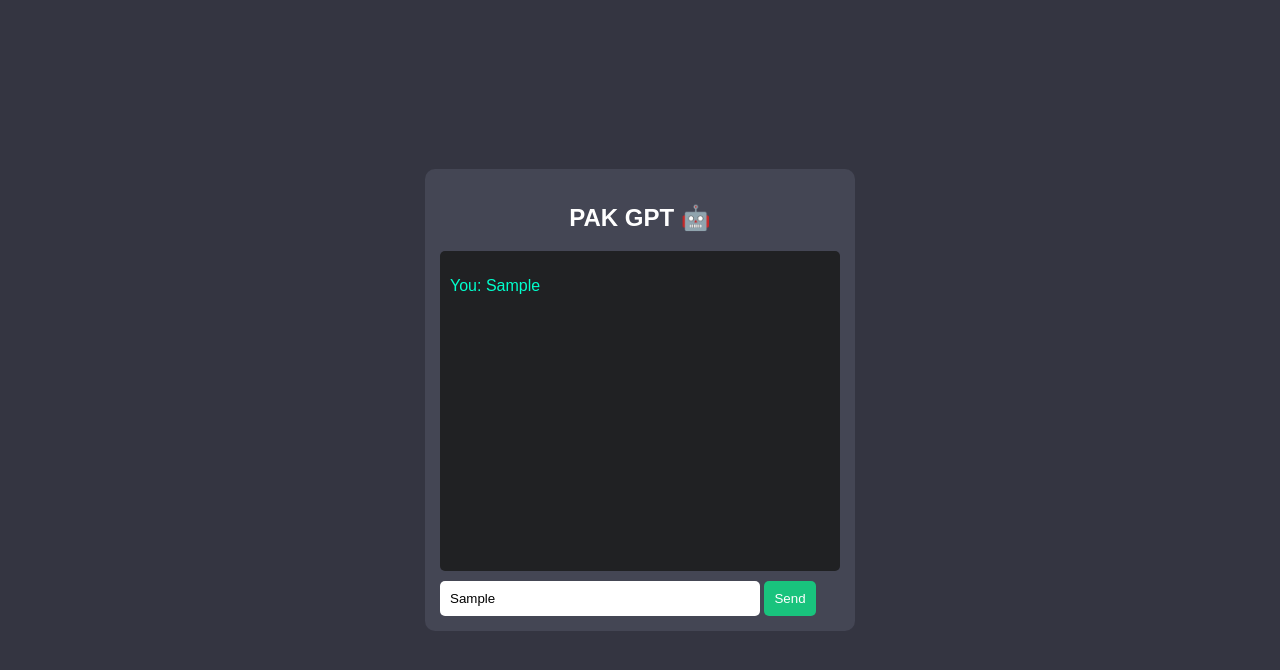
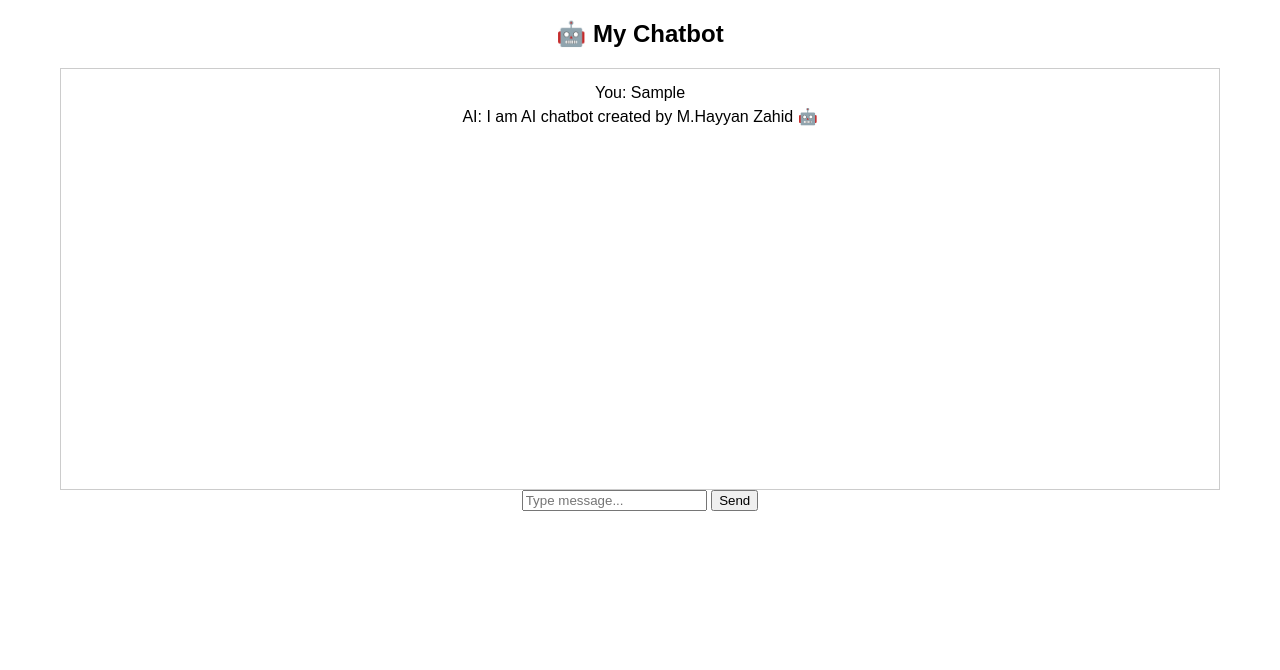
Before and after one commit to PAK-GPT/my-ai-chatbot-new, a website: page public/index.html in a window 1280 px wide. Both pictures are taken after typing "Sample" into the empty fields and a click on the button "Send". Drawn offline with Linux system fonts and the light colour scheme; no server answers.

Commit message:
added animations and UI upgrade

```diff
--- a/public/index.html
+++ b/public/index.html
@@ -2,23 +2,22 @@
 <html>
 
 <head>
-  <title>PAK GPT</title>
+  <title>My AI Chatbot</title>
+
   <link rel="stylesheet" href="style.css">
+  <link rel="manifest" href="manifest.json">
 </head>
 
 <body>
 
-  <div class="chat-container">
-    <h2>PAK GPT 🤖</h2>
+  <h2>🤖 My Chatbot</h2>
 
-    <div id="chat"></div>
+  <div id="chat"></div>
 
-    <input id="msg" placeholder="Type message..." />
-    <button onclick="sendMessage()">Send</button>
-  </div>
+  <input id="msg" placeholder="Type message..." />
+  <button onclick="sendMessage()">Send</button>
 
   <script src="script.js"></script>
-
 </body>
 
 </html>
--- a/public/script.js
+++ b/public/script.js
@@ -1,27 +1,43 @@
-async function sendMessage() {
+function typeMessage(element, text, speed = 30) {
+    let i = 0;
+    element.innerHTML = "";
+
+    function typing() {
+        if (i < text.length) {
+            element.innerHTML += text.charAt(i);
+            i++;
+            setTimeout(typing, speed);
+        }
+    }
+
+    typing();
+}
+
+function sendMessage() {
     const input = document.getElementById("msg");
     const chat = document.getElementById("chat");
 
-    const message = input.value;
+    // USER MESSAGE
+    const userMsg = document.createElement("p");
+    userMsg.classList.add("message");
+    userMsg.innerText = "You: " + input.value;
+    chat.appendChild(userMsg);
 
-    if (!message) return;
+    // AI MESSAGE
+    const aiMsg = document.createElement("p");
+    aiMsg.classList.add("message");
+    chat.appendChild(aiMsg);
 
-    // Show user message
-    chat.innerHTML += `<p class="user">You: ${message}</p>`;
+    // SIMPLE AI RESPONSE
+    let reply = "I am AI chatbot created by M.Hayyan Zahid 🤖";
 
-    const res = await fetch("/chat", {
-        method: "POST",
-        headers: {
-            "Content-Type": "application/json"
-        },
-        body: JSON.stringify({ message })
-    });
+    if (input.value.toLowerCase() === "hello") {
+        reply = "Hello! How can I help you?";
+    }
 
-    const data = await res.json();
+    typeMessage(aiMsg, "AI: " + reply);
 
-    // Show bot reply
-    chat.innerHTML += `<p class="bot">AI: ${data.reply}</p>`;
-
-    chat.scrollTop = chat.scrollHeight;
     input.value = "";
+} if ("serviceWorker" in navigator) {
+    navigator.serviceWorker.register("sw.js");
 }
--- a/public/style.css
+++ b/public/style.css
@@ -1,58 +1,38 @@
  body {
-    font-family: Arial, sans-serif;
-    background: #343541;
-    color: white;
-    display: flex;
-    justify-content: center;
-    align-items: center;
-    height: 100vh;
-    margin: 0;
-}
-
-.chat-container {
-    width: 400px;
-    background: #444654;
-    border-radius: 10px;
-    padding: 15px;
-}
-
-h2 {
+     font-family: Arial;
      text-align: center;
  }
 
  #chat {
-    height: 300px;
+     width: 90%;
+     height: 400px;
+     margin: auto;
+     border: 1px solid #ccc;
+     padding: 10px;
      overflow-y: auto;
-    background: #202123;
-    padding: 10px;
-    border-radius: 5px;
-    margin-bottom: 10px;
  }
 
-.user {
-    color: #00ffcc;
+ .message {
+     animation: fadeIn 0.3s ease-in-out;
+     margin: 5px;
  }
 
-.bot {
-    color: #ffffff;
+ @keyframes fadeIn {
+     from {
+         opacity: 0;
+         transform: translateY(10px);
      }
 
-input {
-    width: 75%;
-    padding: 10px;
-    border: none;
-    border-radius: 5px;
+     to {
+         opacity: 1;
+         transform: translateY(0);
+     }
  }
 
  button {
-    padding: 10px;
-    border: none;
-    background: #19c37d;
-    color: white;
-    border-radius: 5px;
-    cursor: pointer;
+     transition: 0.2s;
  }
 
  button:hover {
-    background: #15a96b;
+     transform: scale(1.05);
  }
--- /dev/null
+++ b/public/sw.js
@@ -0,0 +1,3 @@
+self.addEventListener("install", () => {
+  console.log("Service Worker Installed");
+});
```
Also changed, not shown: public/manifest.json (added). Lines whose indentation alone changed are shown as unchanged.
